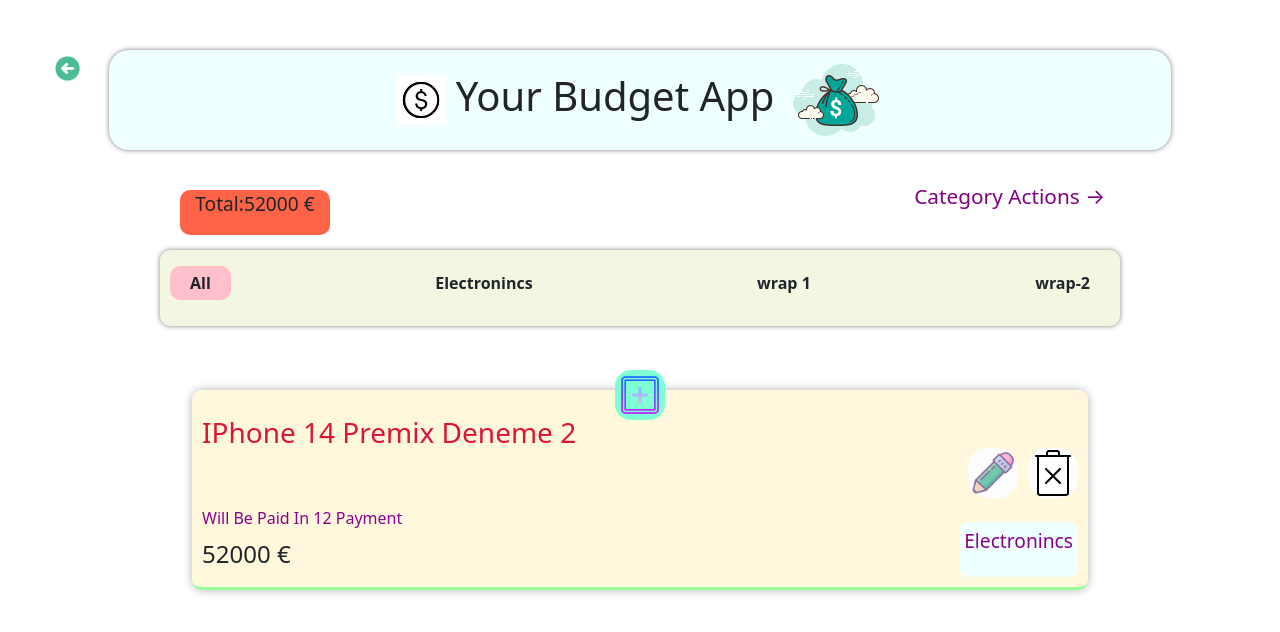
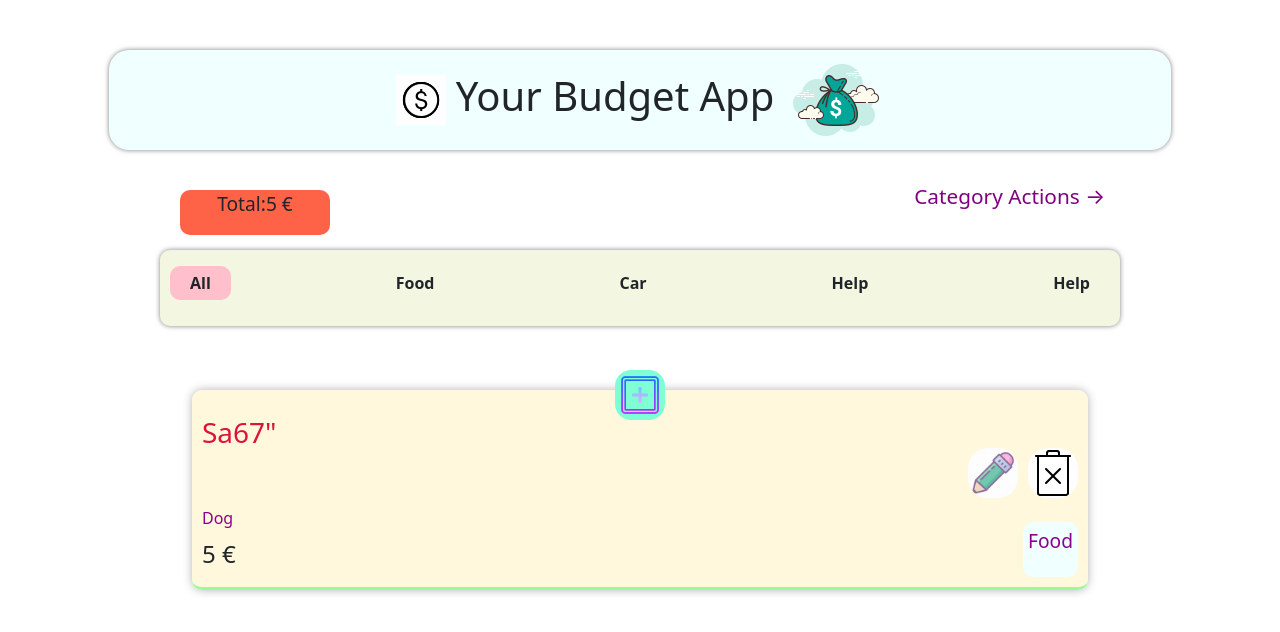
Before and after one commit to mzffrtp/homebudgetapp, a React (Create React App) app: page / in a window 1280 px wide. Shown: the top 632 px of the page. Built offline with nearby package versions, Linux system fonts and the light colour scheme; data requests are answered from the project's data file.

Commit message:
bugs fixed, utility functions for name inputs and dates formatted

```diff
--- a/db.json
+++ b/db.json
@@ -1,27 +1,31 @@
 {
   "expenses": [
     {
-      "id": "2",
-      "price": 52000,
-      "place": "Apple",
-      "date": "2023-02-24",
-      "title": "iPhone 14 premix deneme 2",
-      "description": "will be paid in 12 payment",
-      "categoryId": "4"
+      "price": "5",
+      "place": "sd",
+      "title": "sa67\"",
+      "description": "dog",
+      "date": "2023-02-17",
+      "categoryId": "1677578369413",
+      "id": "1677578393462"
     }
   ],
   "categories": [
     {
-      "id": "4",
-      "name": "Electronincs"
+      "id": "1677578369413",
+      "name": "food"
     },
     {
-      "id": "1677533490839",
-      "name": "wrap 1"
+      "id": "1677579196505",
+      "name": "car"
     },
     {
-      "id": "1677533631930",
-      "name": "wrap-2"
+      "id": "1677579217020",
+      "name": "help"
+    },
+    {
+      "id": "1677579353626",
+      "name": "help"
     }
   ]
 }
--- a/src/components/CategoriesList.js
+++ b/src/components/CategoriesList.js
@@ -1,7 +1,8 @@
 import React from "react";
 import { Link } from "react-router-dom";
 
-import "../assets/styles/categories.css"
+import "../assets/styles/categories.css";
+import { capitalUpper } from "../utils/functions";
 
 const CategoriesList = ({
     categories,
@@ -27,9 +28,8 @@
                         <p
                         key = {category.id}
                             onClick={() => setSelectedCategory(category)}
-                            className={`categoriesContainer_wrapper-item ${selectedCategory.id === category.id ? "categoriesContainer_wrapper-itemActive" : ""}`}
-                            key={category.id}>
-                            {category.name}</p>
+                            className={`categoriesContainer_wrapper-item ${selectedCategory.id === category.id ? "categoriesContainer_wrapper-itemActive" : ""}`}>
+                           {capitalUpper(category.name)}</p>
                     ))
                 }
             </div>
--- a/src/components/ListExpenses.js
+++ b/src/components/ListExpenses.js
@@ -33,7 +33,7 @@
             <div
             onClick={()=>navigate ("/add-expense")}
             className="addNew">
-                <img src={addNew} />
+                <img src={addNew}/>
             </div>
             <div className="expensesWrapper">
                 {
--- a/src/components/SingleExpense.js
+++ b/src/components/SingleExpense.js
@@ -6,6 +6,7 @@
 import axios from "axios";
 import GeneralModal from "./GeneralModal";
 import { useNavigate } from "react-router-dom";
+import { capitalUpper } from "../utils/functions";
 
 
 
@@ -49,7 +50,7 @@
             </div>
             <div className="expenseCategory"
             style={{marginTop:""}} >
-                <p>{expenseCategory.name}</p>
+                <p>{capitalUpper(expenseCategory.name)}</p>
             </div>
             {
                 showDeleteModal === true && (
--- a/src/pages/AddCategory.js
+++ b/src/pages/AddCategory.js
@@ -1,9 +1,10 @@
 import React, { useState, useEffect } from "react";
 import Header from "../components/header";
-import "../assets/styles/addexpense.css"
+import "../assets/styles/addexpense.css";
 import GeneralModal from "../components/GeneralModal";
 import { useNavigate } from "react-router-dom";
 import axios from "axios";
+import { specialCharsnadNumbers } from "../utils/functions";
 
 const AddCategory = () => {
 
@@ -37,6 +38,10 @@
         if(hasCategory !== undefined){
             alert("This category is already recorded.")
         }
+
+
+        if(specialCharsnadNumbers(form.name))
+        {alert("Name cannot include special characters or numbers!"); return}
 
         axios
             .post("http://localhost:3004/categories", form)
--- a/src/pages/AddExpense.js
+++ b/src/pages/AddExpense.js
@@ -1,27 +1,21 @@
 import React, { useState, useEffect } from "react";
 import axios from "axios";
-import { useNavigate } from "react-router-dom";
+import { useNavigate, Link } from "react-router-dom";
 
 import Header from "../components/header";
-import "../assets/styles/addexpense.css"
+import "../assets/styles/addexpense.css";
+import { specialCharsnadNumbers } from "../utils/functions";
+import { dateFormat } from "../utils/functions";
 
 const AddExpense = () => {
     const navigate = useNavigate();
-
-    var year = new Date().getFullYear;
-
-    var month = new Date().getMonth() + 1
-    if (month < 10) month = `0${month}`;
-
-    var date = new Date().getDate();
-    if (date < 10) date = `0${date}`;
 
     const [form, setForm] = useState({
         price: "",
         place: "",
         title: "",
         description: "",
-        date: `${year}-${month}-${date}`,
+        date: dateFormat(new Date()) ,
         categoryId: ""
     });
 
@@ -52,6 +46,10 @@
         ) {
             alert("Bütün alanlar zorunludur");
             return;
+        }
+
+        if(specialCharsnadNumbers(form.title)){
+            alert("Name cannot include special characters or numbers!"); return
         }
         axios
             .post("http://localhost:3004/expenses", { ...form, id: String(new Date().getTime()) })
@@ -105,8 +103,11 @@
                         />
                     </div>
                     <div className="formElement">
-                        <label htmlFor="category" >Category</label>
-                        <select defaultValue={categories[0].id}
+                        {
+                            categories.length > 0 && (
+                                <>
+                                <label htmlFor="category" >Category</label>
+                        <select
                             onChange={(event) => setForm({ ...form, categoryId: event.target.value })}
                         >
                             <option value={"empty"}>Please choose a category</option>
@@ -118,7 +119,17 @@
                                     >{category.name}</option>
                                 ))
                             }
-                        </select>
+                        </select></>
+                            )
+                        }
+                        {
+                            categories.length <= 0 && (
+                                <Link
+                                to={"/add-category"}
+                                className="btn btn danger btn-outline-success  m-auto"
+                                >Add a category at first!</Link>
+                            )
+                        }
                     </div>
                     <div className="submitBtnWrapper">
                         <button className="submitBtn" type="submit">Save</button>
--- a/src/pages/CategoryActions.js
+++ b/src/pages/CategoryActions.js
@@ -5,7 +5,8 @@
 import Header from "../components/header";
 import "../assets/styles/categoryactions.css";
 import add from "../assets/imgs/add.png";
-import GeneralModal from "../components/GeneralModal"
+import GeneralModal from "../components/GeneralModal";
+import { capitalUpper } from "../utils/functions";
 
 const CategoryActions = () => {
 
@@ -60,7 +61,7 @@
                                             className="d-flex justify-content-between"
                                             style={{ borderBottom: "1px solid yellowgreen", marginBottom: "1rem" }}
                                             key={category.id}>
-                                            <p>{category.name}</p>
+                                            <p>{ capitalUpper (category.name)}</p>
                                             <div className="d-flex gap-3">
                                                 <button
                                                     className="btn btn-outline-danger mb-2"
--- a/src/pages/Home.js
+++ b/src/pages/Home.js
@@ -41,7 +41,7 @@
 
  return (
     <div>
-      <Header whichPage={"categoryActions"}/>
+      <Header whichPage={"home"}/>
       <CategoriesList categories={categories}
       selectedCategory = {selectedCategory}
       setSelectedCategory = {setSelectedCategory}
--- /dev/null
+++ b/src/utils/functions.js
@@ -0,0 +1,26 @@
+export const specialCharsnadNumbers = (str) => {
+    var format = /[ `!@#$%^&*()_+\-=\[\]{};':"\\|,.<>\/?~0-9]/;
+    return format.test(str)
+}
+
+
+export const dateFormat = (dateof) => {
+    var year = new Date().getFullYear;
+    var month = new Date().getMonth() + 1
+    if (month < 10) month = `0${month}`;
+    var date = new Date().getDate();
+    if (date < 10) date = `0${date}`;
+
+    return `${year}-${month}-${date}`
+}
+
+export const capitalUpper = (str) =>{
+    let temp = ""
+    temp+= str[0].toUpperCase()
+    for (let i = 1; i < str.length; i++) {
+        temp += str[i].toLowerCase()
+    }
+
+    return temp;
+
+}
```
